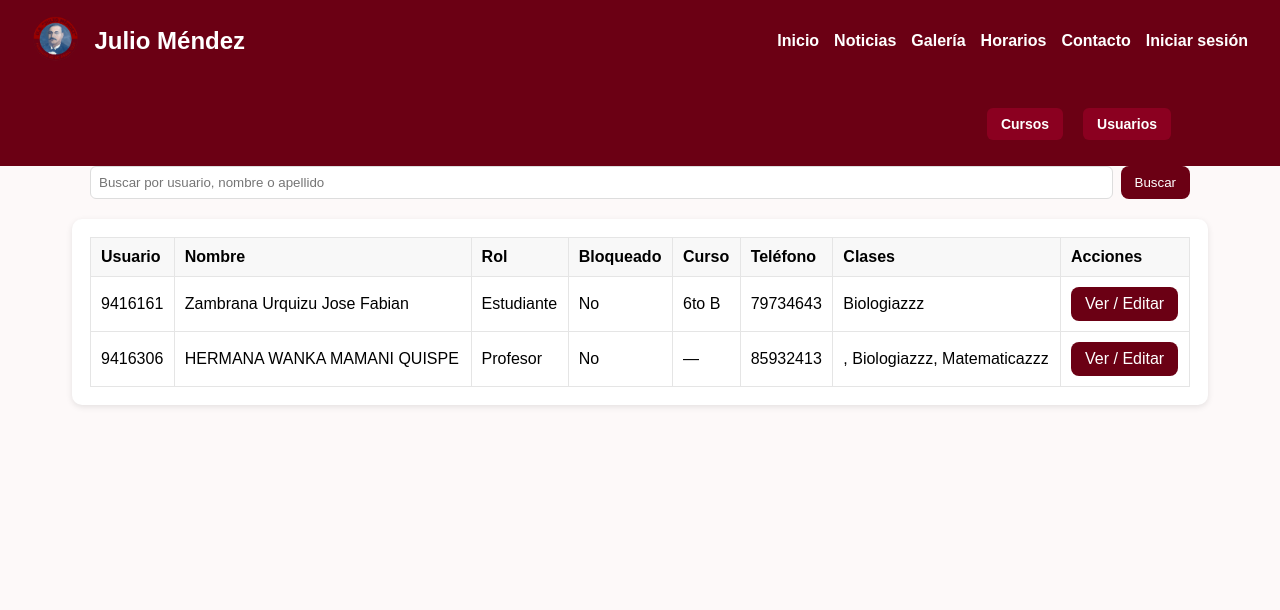
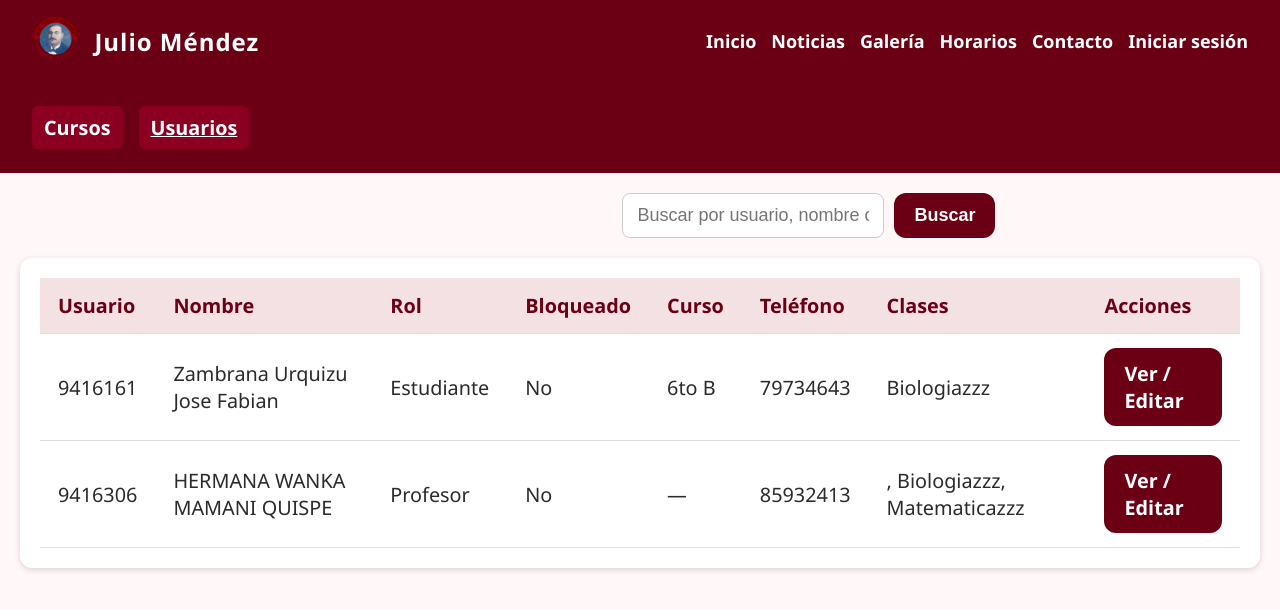
Before and after one commit to MatthewMontanoRevilla13/FMSDigital, a PHP site: page /usuarios.php in a window 1280 px wide. Shown: the top 610 px of the page. Run offline with PHP 8.4, Linux system fonts and the light colour scheme; the visitor is signed in with stand-in values (Sample User, id 1); data comes from the database, SQL or seed files in the repository.

Commit message:
media de Usuarios.php

```diff
--- a/Maquetacion/Administrador/usuarios.php
+++ b/Maquetacion/Administrador/usuarios.php
@@ -124,49 +124,206 @@ if ($usuarios) {
   <link rel="stylesheet" href="/FMSDIGITAL/Maquetacion/Administrador/admin.css">
 
   <style>
+    /* ====== ESTILOS BASE ====== */
+body {
+  margin: 0;
+  font-family: 'Segoe UI', sans-serif;
+  background-color: #fff7f8;
+  color: #2b2b2b;
+  font-size: 18px; /* base más grande */
+}
+
+/* HEADER */
+header {
+  background-color: #6b0014;
+  color: white;
+  padding: 20px 30px;
+  display: flex;
+  justify-content: space-between;
+  align-items: center;
+  flex-wrap: wrap;
+}
+
+header h1 {
+  margin: 0;
+  font-size: 2em;
+  letter-spacing: 1px;
+}
+
+/* MENÚ SUPERIOR */
 .menu-top {
+  display: flex;
+  justify-content: center;
+  align-items: center;
+  gap: 20px;
+  flex-wrap: wrap;
+  padding: 8px 0;
+}
+
+.menu-top a {
+  color: #fff;
+  text-decoration: none;
+  font-weight: 600;
+  font-size: 1.1em;
+  padding: 8px 12px;
+  transition: color 0.3s ease;
+}
+
+.menu-top a:hover,
+.menu-top a.active {
+  text-decoration: underline;
+}
+
+/* TARJETAS / CONTENEDOR */
+.card {
+  margin: 20px;
+  padding: 20px;
+  background: #fff;
+  border-radius: 12px;
+  box-shadow: 0 2px 6px rgba(0,0,0,.15);
+  max-width: 100%;
+  overflow-x: auto;
+  font-size: 1.05em;
+}
+
+/* TABLA */
+table {
+  width: 100%;
+  border-collapse: collapse;
+  min-width: 800px;
+}
+
+th, td {
+  padding: 14px 18px;
+  border-bottom: 1px solid #ddd;
+  text-align: left;
+  font-size: 1.05em;
+}
+
+th {
+  background-color: #f4e1e4;
+  color: #6b0014;
+  font-weight: bold;
+}
+
+/* BOTONES */
+.btn {
+  display: inline-block;
+  font-size: 1em;
+  font-weight: bold;
+  padding: 12px 20px;
+  background-color: #6b0014;
+  color: white;
+  border: none;
+  border-radius: 12px;
+  cursor: pointer;
+  text-decoration: none;
+  transition: background 0.3s ease;
+}
+
+.btn:hover {
+  background-color: #990033;
+}
+
+/* INPUTS */
+.input {
+  font-size: 1em;
+  padding: 10px 14px;
+  border: 1px solid #ccc;
+  border-radius: 8px;
+}
+
+/* SECCIÓN DE BÚSQUEDA */
+.search {
   position: relative;
-        left: 25cm;
+  right: 7cm;
+  display: flex;
+  justify-content: flex-end;
+  gap: 10px;
+  margin: 20px;
 }
-    .card{
-        background:#fff;
-        padding:18px;
-        border-radius:10px;
-        box-shadow:0 2px 6px rgba(0,0,0,.1);
-        margin:20px auto;
-        max-width:1100px
+
+/* ====== MEDIA QUERIES ====== */
+
+@media (max-width: 1400px) {
+  .menu-top {
+    justify-content: center;
+    gap: 16px;
   }
-    table{
-        width:100%;
-        border-collapse:collapse
 }
-    th,td{
-        border:1px solid #e5e5e5;
-        padding:10px;
-        text-align:left
+
+
+@media (max-width: 992px) {
+  header {
+    flex-direction: column;
+    text-align: center;
   }
-    th{
-        background:#f8f8f8
+
+  .card {
+    margin: 16px;
+    max-width: 100%;
   }
-    .search{
-        margin: 0 auto 10px;
-        display:flex;
-        gap:8px;
-        max-width:1100px}
-    .btn{
-        background:#6b0014;
-        color:#fff;
-        border:0;
-        border-radius:8px;
-        padding:8px 14px;
-        cursor:pointer;
-        text-decoration:none;
-        display:inline-block}
-    .input{
-        flex:1;
-        padding:8px;
-        border:1px solid #ddd;
-        border-radius:6px}
+
+  .search {
+    padding: 0 16px;
+    max-width: 100%;
+  }
+
+  th, td {
+    padding: 10px 14px;
+  }
+}
+
+@media (max-width: 768px) {
+  .search {
+    flex-direction: column;
+    align-items: stretch;
+    gap: 8px;
+  }
+
+  .input {
+    width: 100%;
+  }
+
+  .btn {
+    width: 100%;
+    text-align: center;
+  }
+
+  .card {
+    overflow-x: auto;
+    -webkit-overflow-scrolling: touch;
+  }
+
+  table {
+    min-width: 720px;
+  }
+
+  .menu-top {
+    justify-content: center;
+    gap: 12px;
+    padding: 6px 0;
+  }
+}
+
+/* <=576px (celular) */
+@media (max-width: 576px) {
+  th, td {
+    font-size: 15px;
+  }
+
+  .btn {
+    padding: 12px;
+    font-size: 0.95em;
+  }
+}
+
+@media (max-width: 400px) {
+  table {
+    min-width: 600px;
+  }
+}
+
   </style>
 </head>
 <body>
```
Lines whose indentation alone changed are shown as unchanged.
